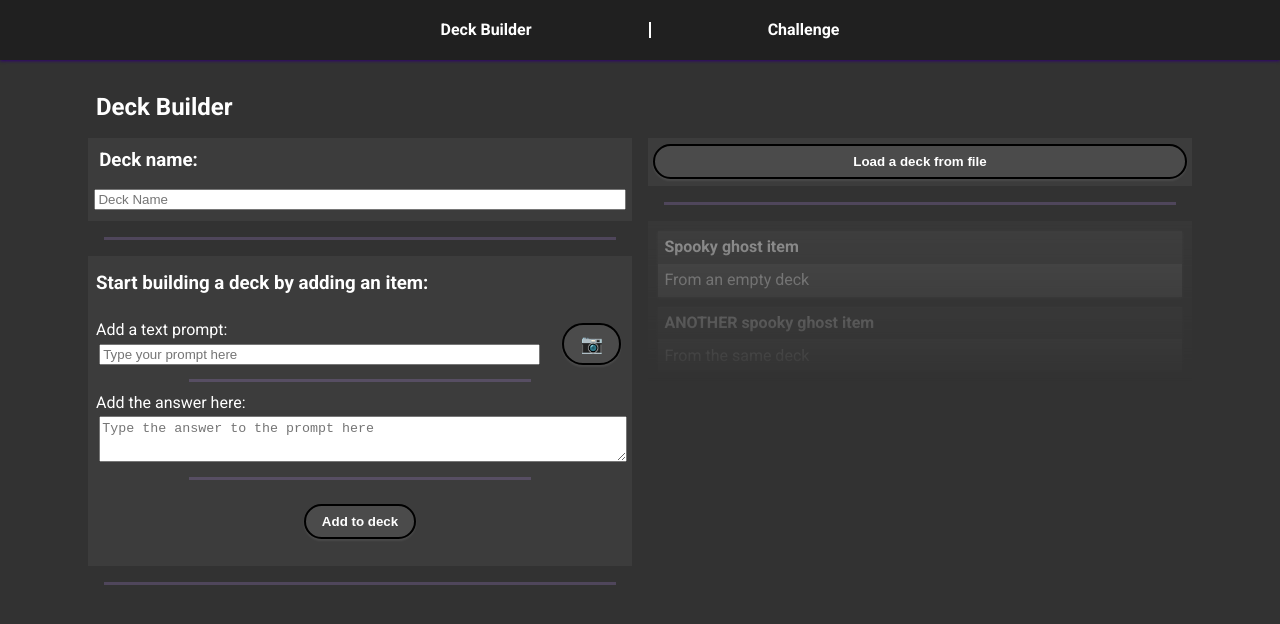
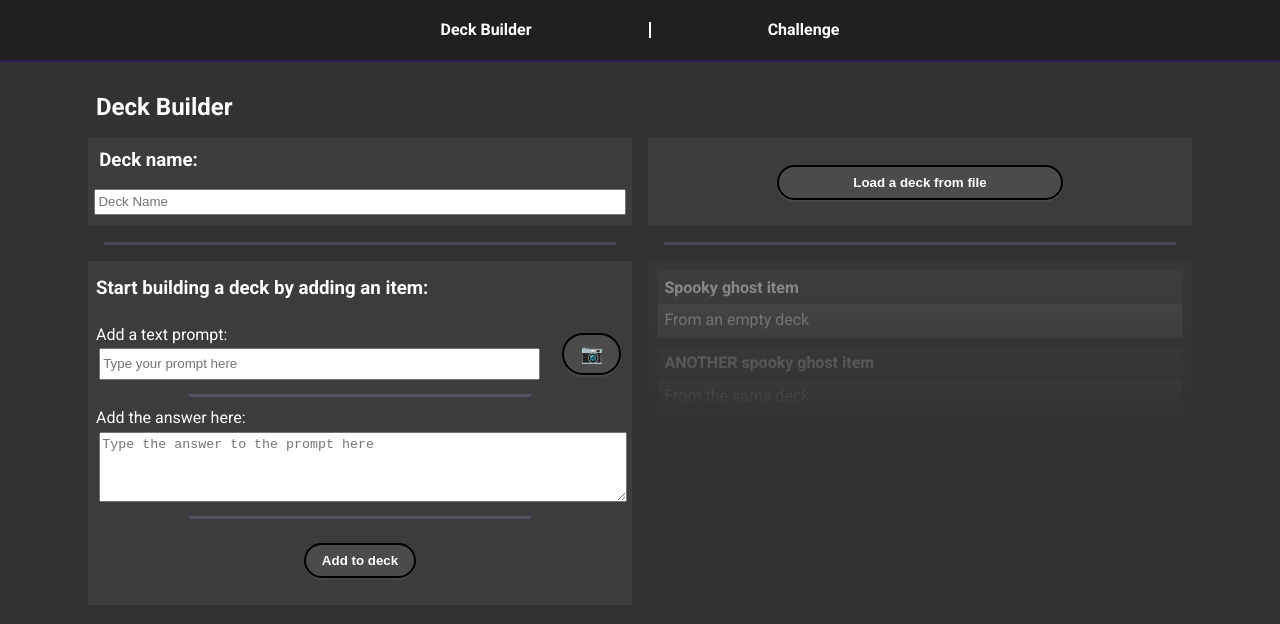
Before and after one commit to seanmizen/flash-app, a React (Create React App) app: page / in a window 1280 px wide. Shown: the top 624 px of the page. Built offline with nearby package versions, Linux system fonts and the light colour scheme.

Commit message:
Layout changes to DeckEditor

```diff
--- a/src/features/DeckEditor/DeckEditor.js
+++ b/src/features/DeckEditor/DeckEditor.js
@@ -114,11 +114,15 @@ function DeckEditor() {
             <AddItemForm onAdd={(e) => addItem(e)} />
           </div>
 
-          <div className={styles["spacer"]} />
+          <div
+            className={
+              styles["spacer"] + " " + styles["after-edit-area-spacer"]
+            }
+          />
         </div>
         <div className={styles["section"]}>
           {list.length > 0 ? (
-            <div className="deck-editor-item-list">
+            <>
               <div className={styles["title-button-holder"]}>
                 <LoadDeckFromFile onDeckLoad={(e) => loadDeck(e)} />
                 <Button onClick={clearLocalStorage}>Clear this deck</Button>
@@ -137,7 +141,7 @@ function DeckEditor() {
                 allowEdit={true}
                 editItemCallback={setItem}
               />
-            </div>
+            </>
           ) : (
             <div className="deck-editor-item-list">
               <div className={styles["title-button-holder"]}>
--- a/src/features/DeckEditor/DeckEditor.module.css
+++ b/src/features/DeckEditor/DeckEditor.module.css
@@ -24,6 +24,8 @@ button {
 .section {
   margin: 0;
   flex: 1;
+  display: flex;
+  flex-direction: column;
 }
 
 @media only screen and (min-width: 880px) {
@@ -64,48 +66,52 @@ h3 {
   overflow: hidden;
 }
 
-@media only screen and (min-width: 880px) {
-  .title-item {
-    min-height: 5rem;
-  }
+.title-button-holder {
+  justify-content: center;
+  background-color: RGBA(60, 60, 60);
+  display: flex;
+  align-items: center;
 }
 
 .title-item button {
   flex: 1;
   margin: 0;
+  text-align: center;
 }
 
 .title-item input {
   margin: 0.5rem 0.2rem;
-}
-
-.title-button-holder {
-  background-color: RGBA(60, 60, 60);
-  display: flex;
-  flex-direction: column;
-  justify-content: left;
-  align-items: center;
-  flex: 1; /* fill all horizontal space you can find */
-  /*width: 50%;*/
-}
-.title-button-holder button {
-  flex: 1;
+  height: 2rem;
 }
 
 @media only screen and (min-width: 880px) {
+  .title-item {
+    flex: none;
+    height: 5.5rem;
+  }
   .title-button-holder {
+    flex: none;
+    min-height: 5.5rem;
     margin: 0 0 0 0;
     padding: 0.2rem 0.1rem;
     flex-direction: row;
   }
   .title-button-holder button {
-    height: 100%;
+    flex: 0.5;
   }
 }
 @media only screen and (max-width: 880px) {
   .title-button-holder button {
-    width: 100%;
     max-width: 20rem;
+    flex-direction: column;
+  }
+}
+
+@media only screen and (max-width: 880px) {
+}
+@media only screen and (min-width: 880px) {
+  .after-edit-area-spacer {
+    display: none;
   }
 }
 
@@ -165,6 +171,7 @@ form {
 
 .prompt-text-input {
   margin: 0.2rem;
+  height: 2rem;
 }
 .answer-text-input {
   margin: 0.2rem;
@@ -176,13 +183,17 @@ form {
   width: 100%;
   overflow: hidden;
   resize: vertical;
-  min-height: 40px;
+  min-height: 70px;
   line-height: 20px;
 }
 
 .deck-editor-edit-area {
   padding: 0.5rem 0;
   background-color: RGBA(60, 60, 60);
+  flex: 1;
+  display: flex;
+  flex-direction: column;
+  justify-content: flex-start;
 }
 
 /*
@@ -295,8 +306,6 @@ li {
   padding: 0.1rem;
   display: flex;
   flex-direction: column;
-  justify-content: center;
-  flex: 1 1 auto;
   width: 100%;
 }
 
```
